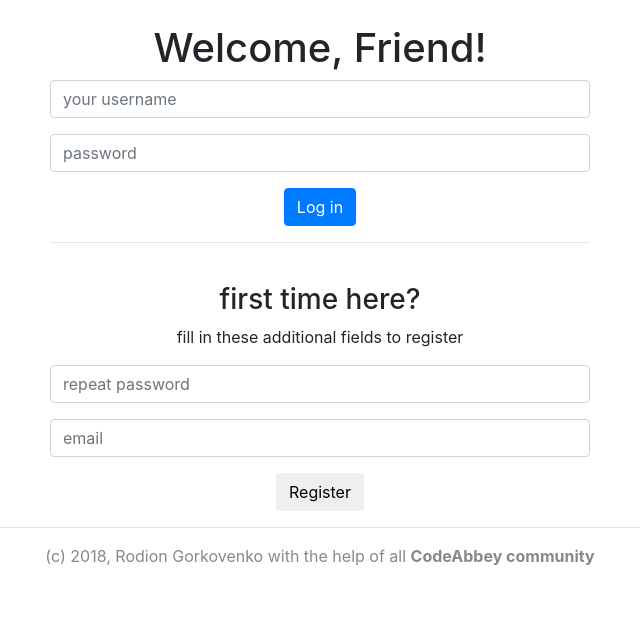
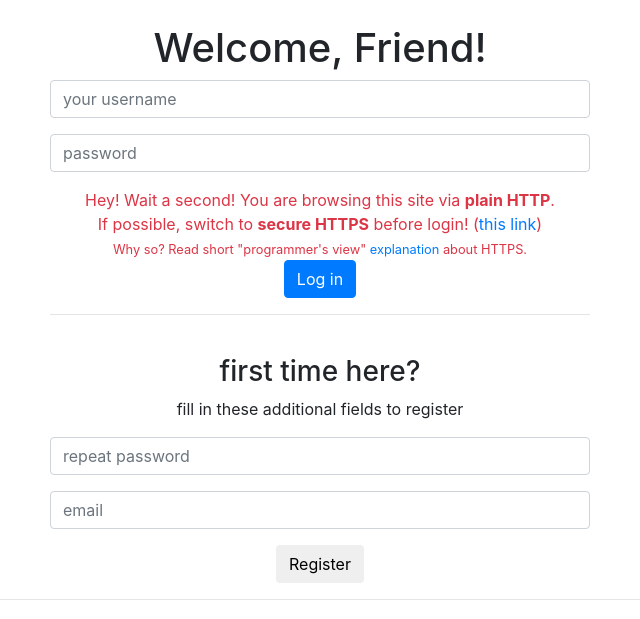
Before and after one commit to CodeAbbey/abbey2, a Flask app: page /login in a window 1280 px wide. Shown: the part 56-675 px from the top of the page, without its empty margins (320-960 px from the left). Run offline with Flask 2, Linux system fonts and the light colour scheme; some libraries are stand-ins or nearby versions.

Commit message:
Http warning on login page

```diff
--- a/py/templates/users/login.html
+++ b/py/templates/users/login.html
@@ -1,6 +1,6 @@
 {% extends "_default.html" %}
 
-{% block title %}Main Page{% endblock %}
+{% block title %}Login or Register{% endblock %}
 
 {% block content %}
 <div class="row">
@@ -12,6 +12,14 @@
       </div>
       <div class="form-group">
         <input type="password" name="password" class="form-control" placeholder="password">
+      </div>
+      <div id="http-warning" class="text-danger" style="display:none">
+        Hey! Wait a second! You are browsing this site via <b>plain HTTP</b>.<br/>
+        If possible, switch to <b>secure HTTPS</b> before login!
+        (<a href="{{ url_for('users.login_page', _scheme='https', _external=True) }}">this link</a>)<br/>
+        <span class="small">Why so? Read short "programmer's view"
+          <a href="{{ url_for('tools.wiki_view', pageid='on-https') }}" target="_blank">explanation</a>
+          about HTTPS.</span>
       </div>
       <button type="submit" class="btn btn-primary">Log in</button>
       <div id="error-login" class="invalid-feedback"></div>
@@ -35,6 +43,8 @@
 <script>
 $(function() {
     var form = $('#login-form');
+
+    checkHttps();
 
     form.submit(function(e) {
         if (!usernameIsValid() || !passwordIsValid() || !registerIsValid()) {
@@ -119,6 +129,12 @@ $(function() {
             field.hide();
         }
     }
+
+    function checkHttps() {
+        if (location.protocol == 'http:') {
+            $('#http-warning').show(300);
+        }
+    }
 });
 </script>
 {% endblock %}
```
